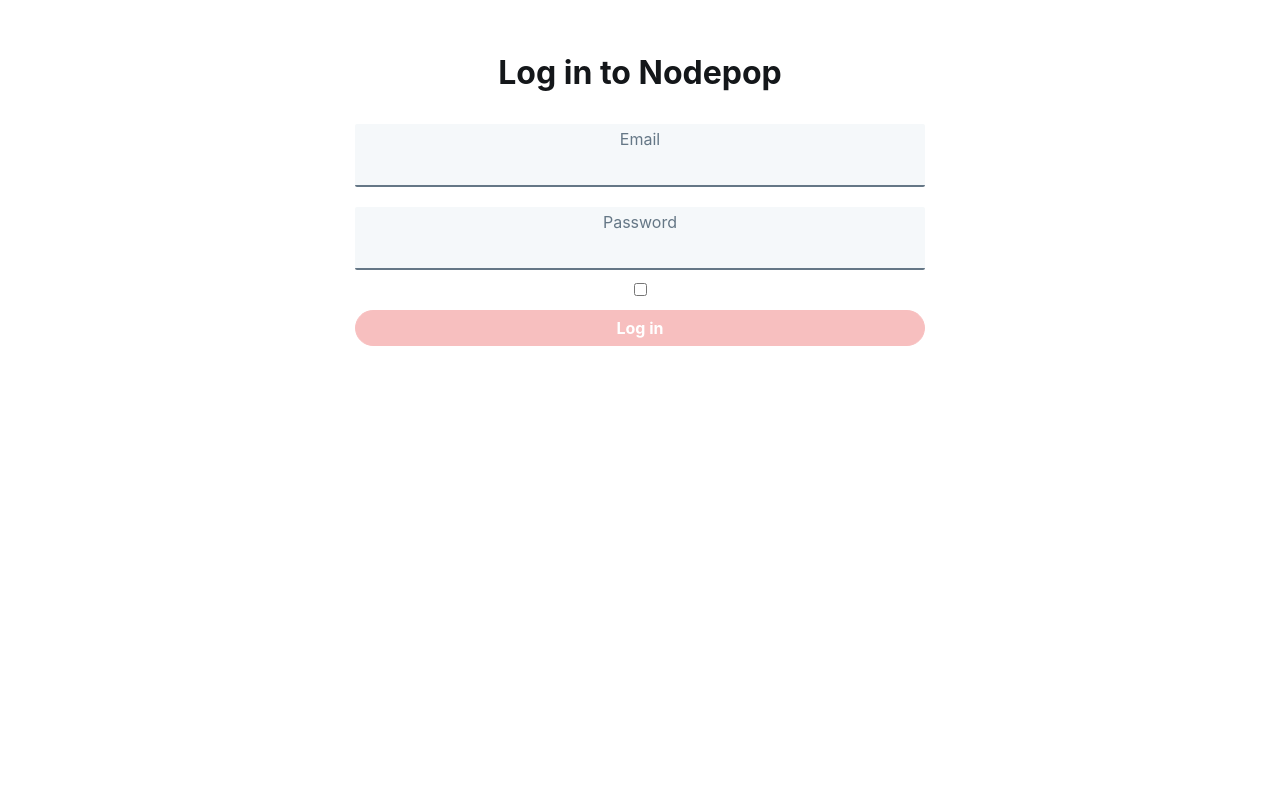
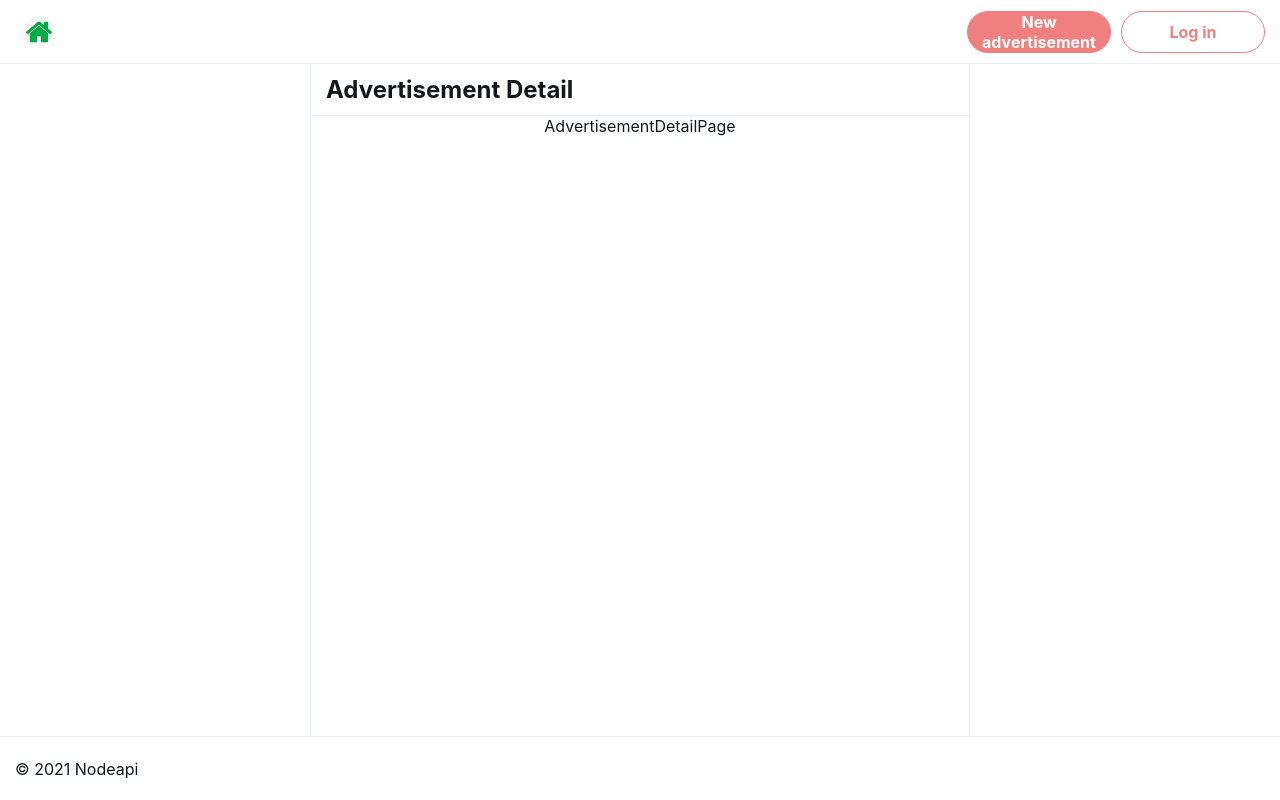
Before and after one commit to davidordo85/Proyecto_Fundamentos_React, a React (Create React App) app: page /advert/new in a window 1280 px wide. Built offline with nearby package versions, Linux system fonts and the light colour scheme.

Commit message:
Primer acercamiento router, falla advert/new y login por que no tiene las propiedades

```diff
--- a/package.json
+++ b/package.json
@@ -11,6 +11,7 @@
     "date-fns": "^2.22.1",
     "react": "^17.0.2",
     "react-dom": "^17.0.2",
+    "react-router-dom": "^5.2.0",
     "react-scripts": "4.0.3",
     "styled-components": "^5.2.3",
     "web-vitals": "^1.1.1"
--- a/src/App.js
+++ b/src/App.js
@@ -8,6 +8,7 @@
   NewAdvertisementPage,
   AdvertisementDetailPage,
 } from './components/advertisements';
+import { Switch, Route, Redirect } from 'react-router';
 
 function App({ isInitiallyLogged }) {
   const [isLogged, setIsLogged] = React.useState(isInitiallyLogged);
@@ -18,7 +19,30 @@
 
   return (
     <div className="App">
-      {isLogged ? (
+      <Switch>
+        <Route path="/advert/:id" component={AdvertisementDetailPage} />
+        <Route exact path="/advert/new" component={NewAdvertisementPage} />
+        <Route path="/login" component={LoginPage} />
+        <Route path="/adverts" component={AdvertisementsPage} />
+        <Route path="/404">
+          <div
+            style={{
+              textAlign: 'center',
+              fontSize: 48,
+              fontWeight: 'bold',
+            }}
+          >
+            404 | Not found page
+          </div>
+        </Route>
+        <Route exact path="/">
+          <Redirect to="/adverts" />
+        </Route>
+        <Route>
+          <Redirect to="/404" />
+        </Route>
+      </Switch>
+      {/*       {isLogged ? (
         <AdvertisementsPage isLogged={isLogged} onLogout={handleLogout} />
       ) : (
         <LoginPage onLogin={handleLogin} />
--- a/src/components/advertisements/index.js
+++ b/src/components/advertisements/index.js
@@ -1,4 +1,3 @@
-
 export { default as AdvertisementsPage } from './AdvertisementsPage';
 export { default as NewAdvertisementPage } from './NewAdvertisementsPage';
 export { default as AdvertisementDetailPage } from './AdvertisementsDetailPage';
--- a/src/components/auth/AuthButton/AuthButton.js
+++ b/src/components/auth/AuthButton/AuthButton.js
@@ -1,4 +1,5 @@
 import T from 'prop-types';
+import { Link } from 'react-router-dom';
 import { Button } from '../../shared';
 import { logout } from '../../../api/auth';
 
@@ -10,8 +11,8 @@
   const props = isLogged
     ? { onClick: handleLogoutClick, children: 'Log out' }
     : {
-        // as: Link,
-        //  to: '/login',
+        as: Link,
+        to: '/login',
         children: 'Log in',
       };
 
--- a/src/components/layout/Header.js
+++ b/src/components/layout/Header.js
@@ -1,23 +1,24 @@
 import React from 'react';
 import classNames from 'classnames';
-
+import { Link } from 'react-router-dom';
 import { ReactComponent as Icon } from './../../assets/nodelogo.svg';
 import './Header.css';
 import Button from '../shared/Button';
+
 import AuthButton from '../auth/AuthButton';
 
 const Header = ({ className, isLogged, onLogout, ...props }) => {
   return (
     <header className={classNames('header', className)} {...props}>
-      {/* <Link to="/"> */}
-      <div className="header-logo">
-        <Icon width="32" height="32" />
-      </div>
-      {/* </Link> */}
+      <Link to="/">
+        <div className="header-logo">
+          <Icon width="32" height="32" />
+        </div>
+      </Link>
       <nav className="header-nav">
         <Button
-          //   as={Link}
-          to="/NewAdvertisement"
+          as={Link}
+          to="/advert/new"
           variant="primary"
           className="header-button"
         >
--- a/src/index.js
+++ b/src/index.js
@@ -1,5 +1,6 @@
 import React from 'react';
 import ReactDOM from 'react-dom';
+import { BrowserRouter as Router } from 'react-router-dom';
 import App from './App';
 import './index.css';
 
@@ -10,6 +11,8 @@
 configureClient({ accessToken });
 
 ReactDOM.render(
-  <App isInitiallyLogged={!!accessToken} />,
+  <Router>
+    <App isInitiallyLogged={!!accessToken} />
+  </Router>,
   document.getElementById('root'),
 );
```
Also changed, not shown: 1 other file (tests, documents, lock files or other folders).
